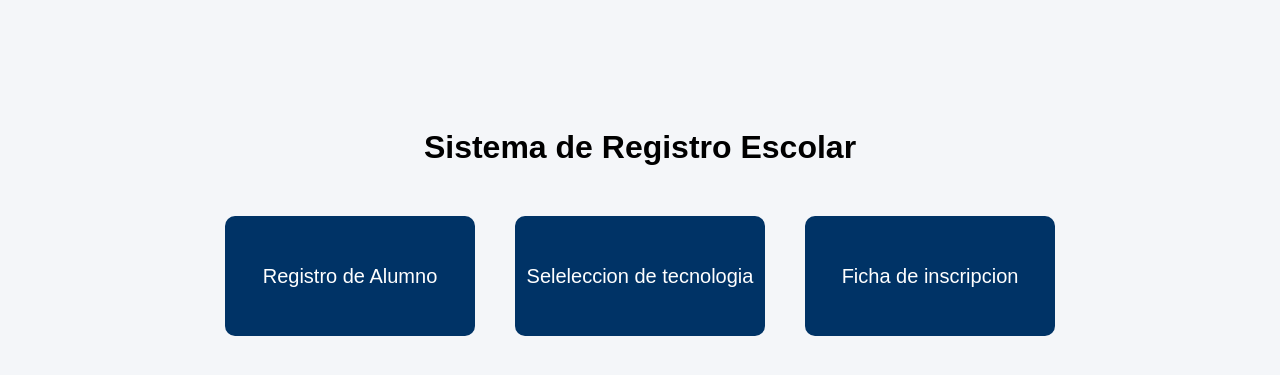
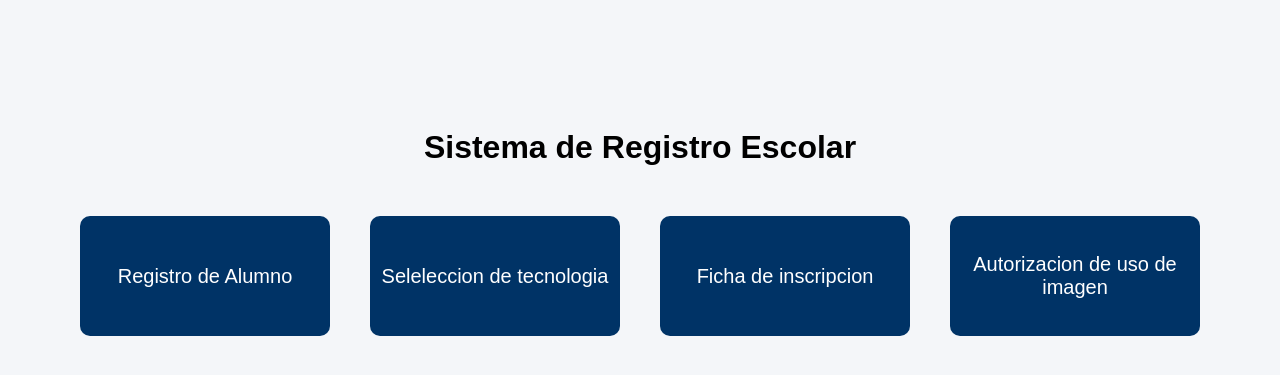
Before and after one commit to Carlos-Franco545/rrl, a Flask app: page / in a window 1280 px wide. Shown: the top 375 px of the page. Run offline with Flask 3, Linux system fonts and the light colour scheme.

Commit message:
Update index.html

```diff
--- a/templates/index.html
+++ b/templates/index.html
@@ -67,6 +67,12 @@ Ficha de inscripcion
 </button>
 </a>
 
+<a href="/autorizacion">
+<button>
+Autorizacion de uso de imagen
+</button>
+</a>
+
 </div>
 
 </body>
```
